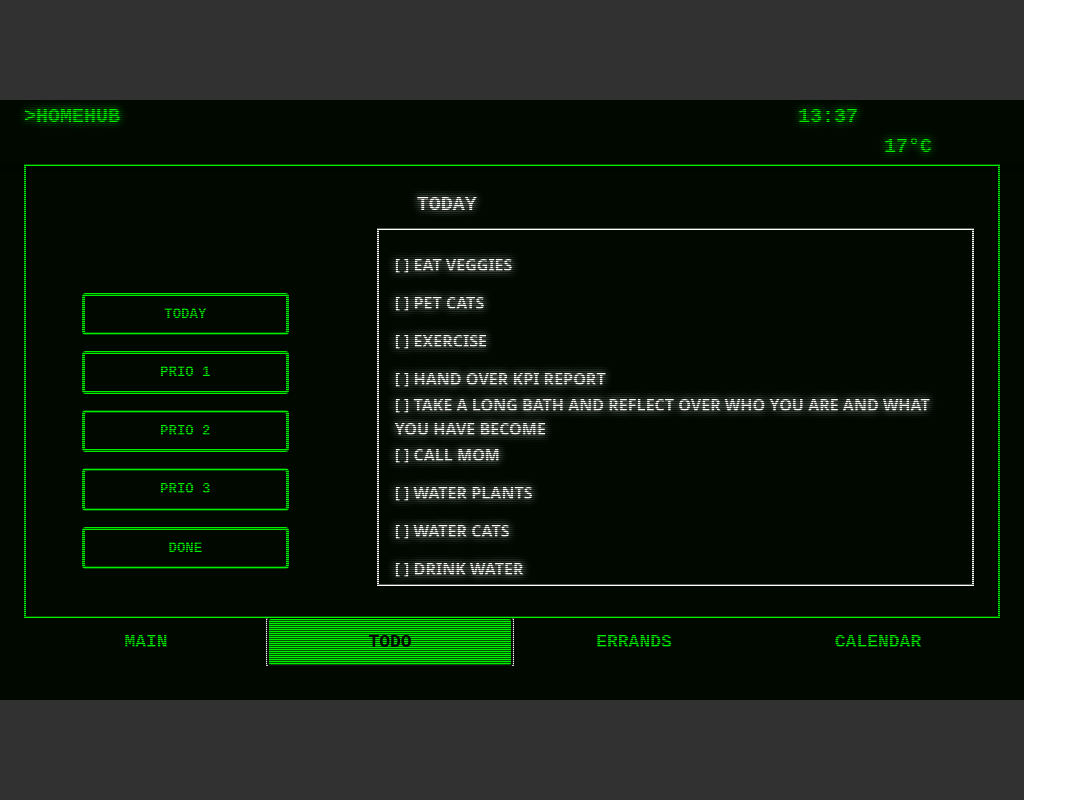
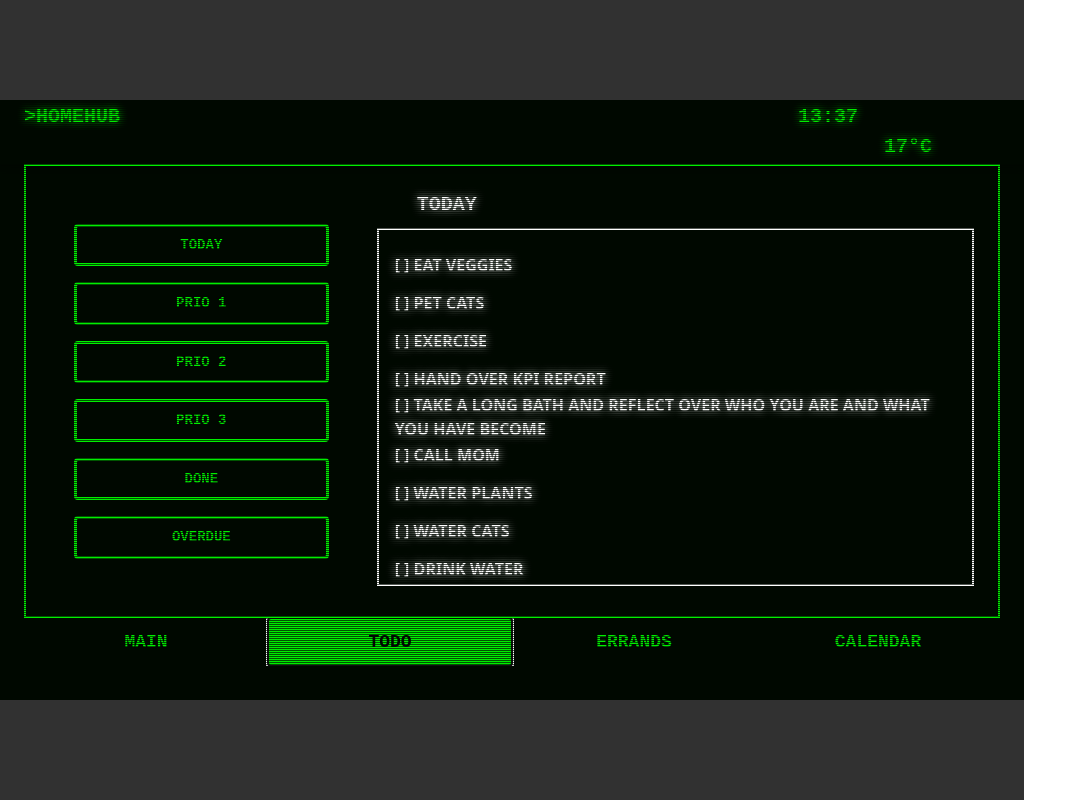
Before and after one commit to h0nkz/homehub, a React (Vite) app in the folder homehub-client/: page / in a window 1280 px wide. Both pictures are taken after a click on the tab "TODO". Shown: the whole page, without its empty margins (0-1087 px from the left). Built offline with nearby package versions, Linux system fonts and the light colour scheme; some icons are missing.

Commit message:
Add overdue todo button

```diff
--- a/homehub-client/src/components/MainFrame.tsx
+++ b/homehub-client/src/components/MainFrame.tsx
@@ -1,8 +1,9 @@
 import TagFacesIcon from '@mui/icons-material/TagFaces';
-import { Box, Grid, Typography } from "@mui/material"
+import { Box, Grid, Typography, useTheme } from "@mui/material"
 import ListBox from './LabeledListBox';
 
 function MainFrame() {
+    const theme = useTheme();
     const mainListItems = [
         "[25/4 12:15] 1 ToDo due today: Pet cats",
         "[25/4 07:00] Scouted for Allotment",
@@ -13,8 +14,8 @@ function MainFrame() {
             <Grid size={1} height={1}>
                 <Box padding={5}>
                     <Typography marginInlineStart={5} sx={{
-                        fontSize: 300,
-                        color: '#00ee00'
+                        fontSize: 200,
+                        color: theme.palette.primary.main
                     }}>
                         <TagFacesIcon fontSize='inherit' color='inherit'/>
                     </Typography>
--- a/homehub-client/src/components/ToDoFrame.tsx
+++ b/homehub-client/src/components/ToDoFrame.tsx
@@ -10,7 +10,8 @@ function ToDoFrame() {
         "PRIO 1",
         "PRIO 2",
         "PRIO 3",
-        "DONE"
+        "DONE",
+        "OVERDUE"
     ]
     const [selectedButton, setSelectedButton] = React.useState('TODAY');
     const toDos = [
@@ -31,12 +32,13 @@ function ToDoFrame() {
     return (
         <Grid container gridRow={1} columns={3} columnSpacing={1} height={1}>
             <Grid size={1}>
-                <Box padding={5} sx={{
+                <Box sx={{
                     display: 'flex',
                     flexDirection: 'column',
                     justifyContent: 'center',
                     alignItems: 'center',
-                    height: 1
+                    height: 1,
+                    paddingLeft: 4
                 }}>
                     {buttonLabels.map((item, index) => (
                         <ListItem key={index+item}>
```
